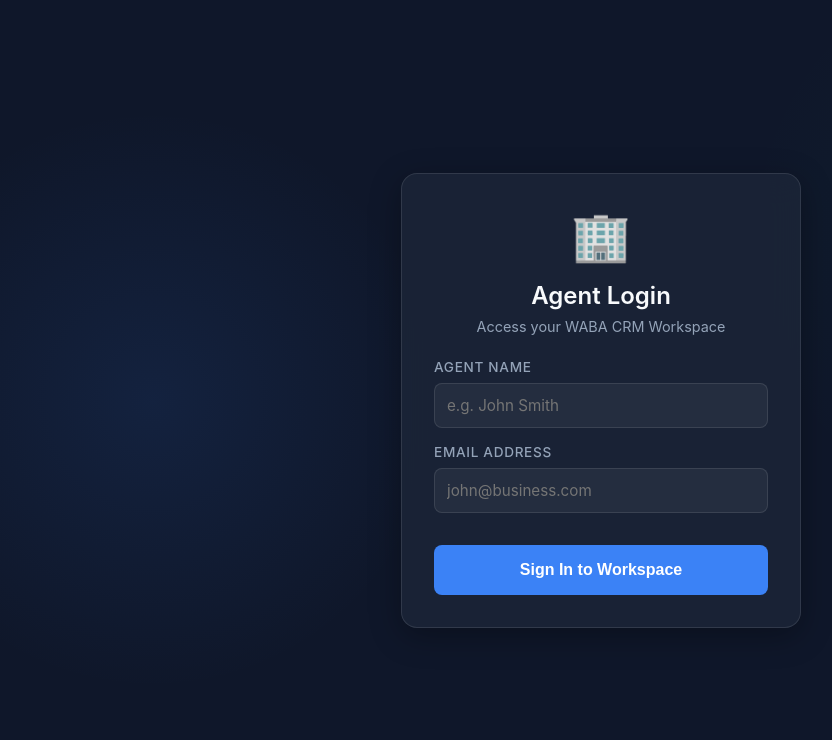
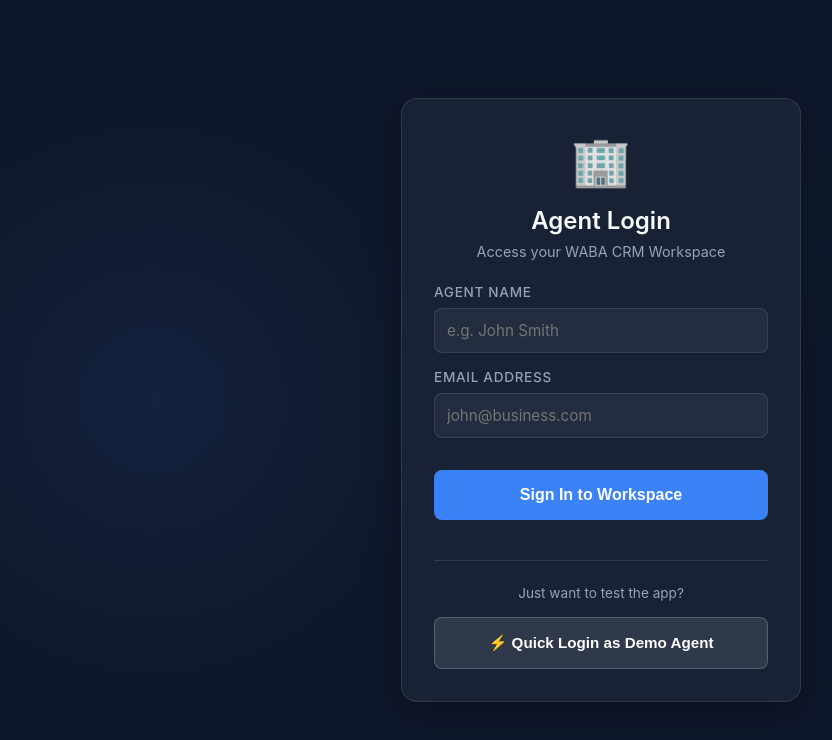
Before and after one commit to tecbunnysolutions-hub/WABA, a Next.js app: page /login in a window 1280 px wide. Shown: the top 740 px of the page, without its empty margins (39-871 px from the left). Built offline with nearby package versions, Linux system fonts and the light colour scheme.

Commit message:
add quick login button for testing

```diff
--- a/src/app/login/page.tsx
+++ b/src/app/login/page.tsx
@@ -19,6 +19,23 @@ export default function LoginPage() {
         method: 'POST',
         headers: { 'Content-Type': 'application/json' },
         body: JSON.stringify({ email, name })
+      });
+      if (res.ok) {
+        window.location.href = "/";
+      }
+    } catch (err) {
+      console.error(err);
+    }
+    setLoading(false);
+  };
+
+  const handleQuickLogin = async () => {
+    setLoading(true);
+    try {
+      const res = await fetch('/api/auth/login', {
+        method: 'POST',
+        headers: { 'Content-Type': 'application/json' },
+        body: JSON.stringify({ email: 'demo@business.com', name: 'Demo Agent' })
       });
       if (res.ok) {
         window.location.href = "/";
@@ -82,6 +99,29 @@ export default function LoginPage() {
             {loading ? 'Authenticating...' : 'Sign In to Workspace'}
           </button>
         </form>
+
+        <div style={{ textAlign: 'center', marginTop: '1rem', borderTop: '1px solid rgba(255,255,255,0.1)', paddingTop: '1.5rem' }}>
+          <p style={{ fontSize: '0.85rem', color: '#94a3b8', marginBottom: '1rem' }}>Just want to test the app?</p>
+          <button
+            type="button"
+            onClick={handleQuickLogin}
+            disabled={loading}
+            style={{
+              width: '100%',
+              padding: '1rem',
+              background: 'rgba(255,255,255,0.1)',
+              color: 'white',
+              border: '1px solid rgba(255,255,255,0.2)',
+              borderRadius: '8px',
+              fontWeight: 600,
+              cursor: loading ? 'not-allowed' : 'pointer',
+              fontSize: '0.95rem',
+              transition: 'background 0.2s'
+            }}
+          >
+            ⚡ Quick Login as Demo Agent
+          </button>
+        </div>
       </div>
     </div>
   );
```
